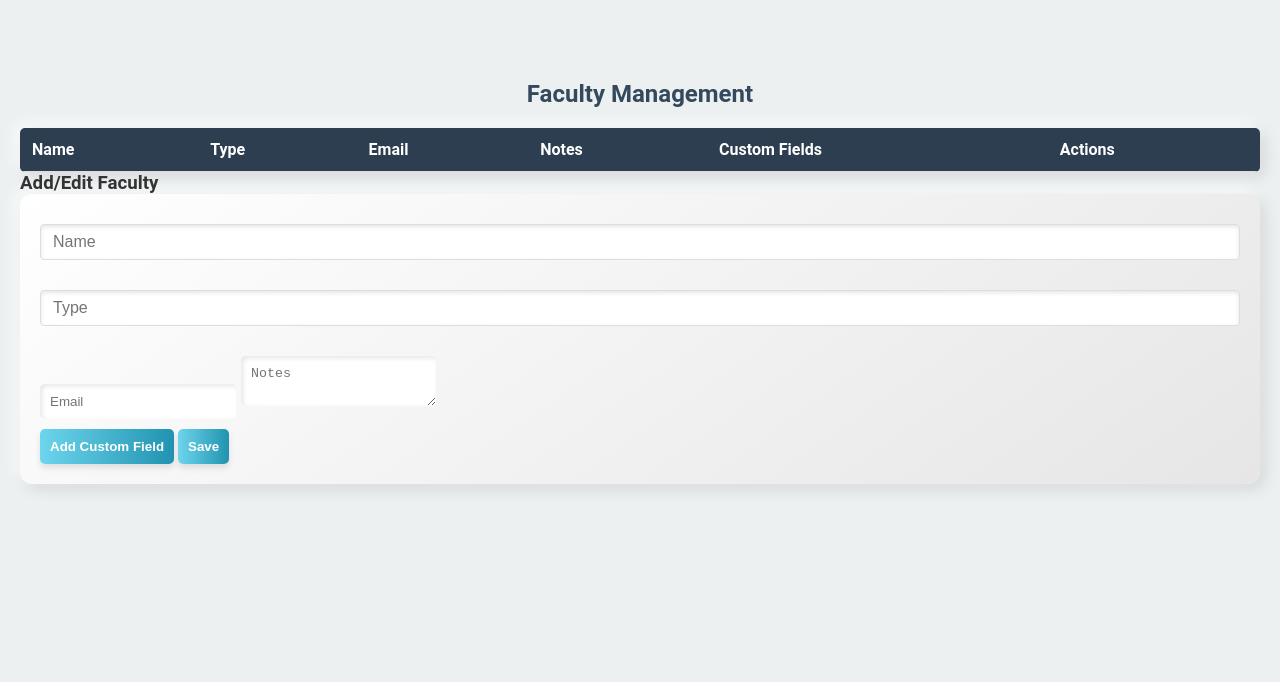
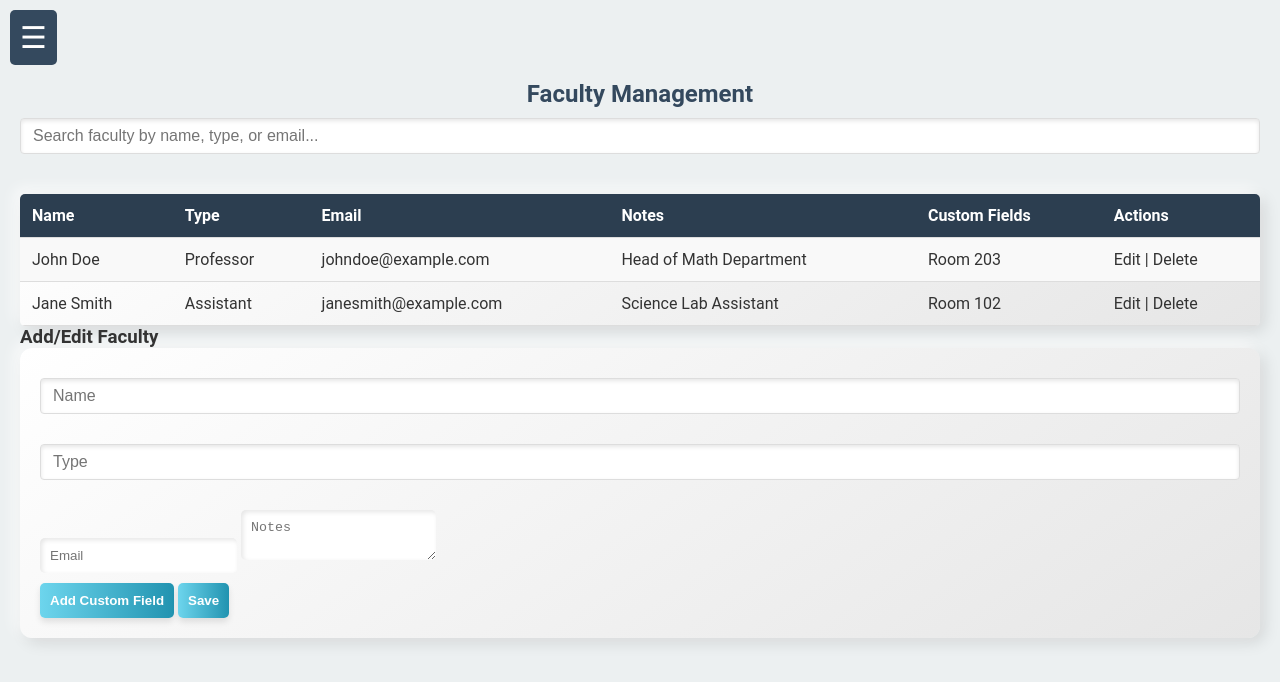
Before and after one commit to umarabid1/Admin-Scheduling-Tool, a plain HTML site: page AdminSchedulingTool/faculty.html in a window 1280 px wide. Drawn offline with Linux system fonts and the light colour scheme.

Commit message:
Update faculty.html

```diff
--- a/AdminSchedulingTool/faculty.html
+++ b/AdminSchedulingTool/faculty.html
@@ -6,8 +6,32 @@
     <title>Faculty Management</title>
     <link rel="stylesheet" href="css/styles.css">
 </head>
-<body>
+<body class="faculty-page">
+    <!-- Hamburger Navigation Menu -->
+    <div class="hamburger-menu">
+        <div class="hamburger" onclick="toggleMenu()">
+            &#9776;
+        </div>
+        <ul id="menu" class="hidden">
+            <li><a href="index.html">Dashboard</a></li>
+            <li><a href="faculty.html">Faculty</a></li>
+            <li><a href="courses.html">Courses</a></li>
+            <li><a href="sections.html">Sections</a></li>
+        </ul>
+    </div>
+
+    <!-- Page Title -->
     <h2>Faculty Management</h2>
+
+    <!-- Search Filter Input -->
+    <input
+        type="text"
+        id="searchFaculty"
+        placeholder="Search faculty by name, type, or email..."
+        oninput="filterTable('facultyTable', this.value)"
+    >
+
+    <!-- Faculty Table -->
     <table id="facultyTable">
         <thead>
             <tr>
@@ -20,9 +44,27 @@
             </tr>
         </thead>
         <tbody>
-            <!-- Rows will be dynamically added here -->
+            <!-- Sample Rows for Testing -->
+            <tr>
+                <td>John Doe</td>
+                <td>Professor</td>
+                <td>johndoe@example.com</td>
+                <td>Head of Math Department</td>
+                <td>Room 203</td>
+                <td>Edit | Delete</td>
+            </tr>
+            <tr>
+                <td>Jane Smith</td>
+                <td>Assistant</td>
+                <td>janesmith@example.com</td>
+                <td>Science Lab Assistant</td>
+                <td>Room 102</td>
+                <td>Edit | Delete</td>
+            </tr>
         </tbody>
     </table>
+
+    <!-- Faculty Form -->
     <h3>Add/Edit Faculty</h3>
     <form id="facultyForm">
         <input type="text" id="name" placeholder="Name" required>
@@ -33,6 +75,8 @@
         <button type="button" id="addFieldButton">Add Custom Field</button>
         <button type="submit">Save</button>
     </form>
+
+    <!-- JavaScript -->
     <script src="js/app.js"></script>
 </body>
 </html>
```
